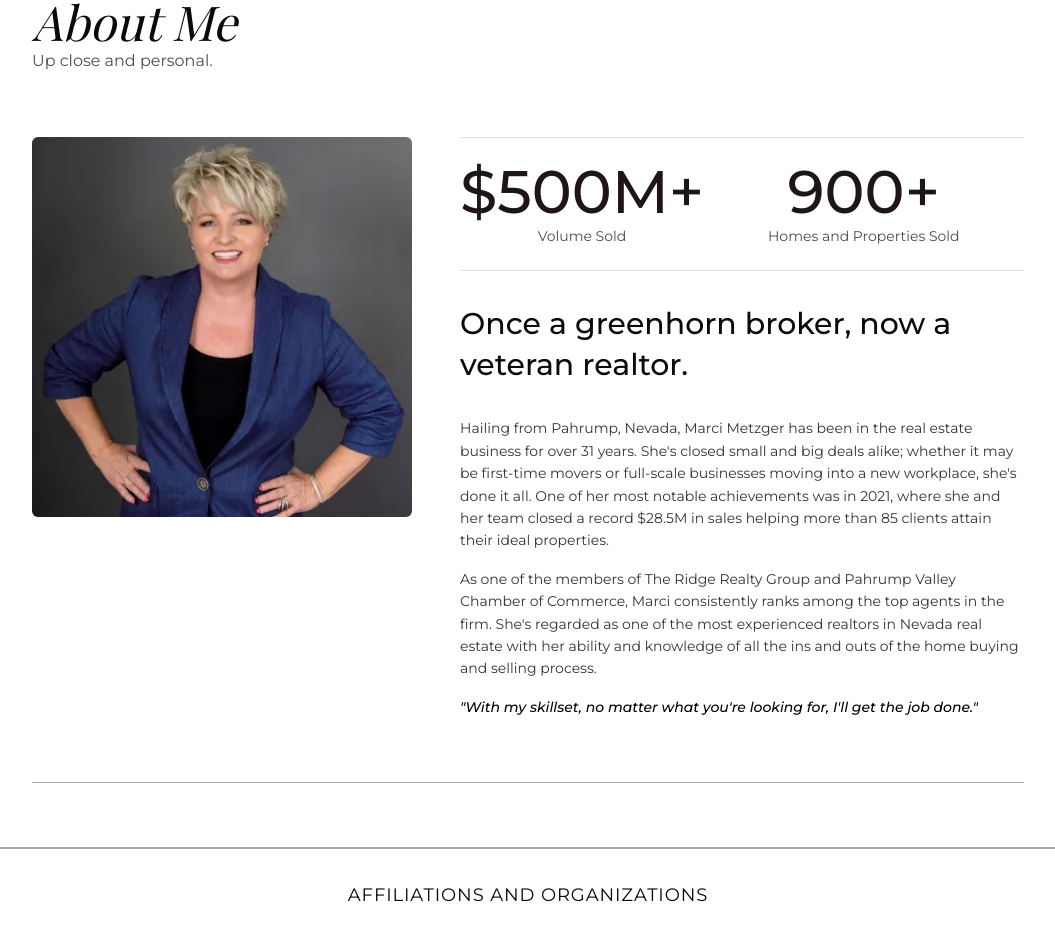
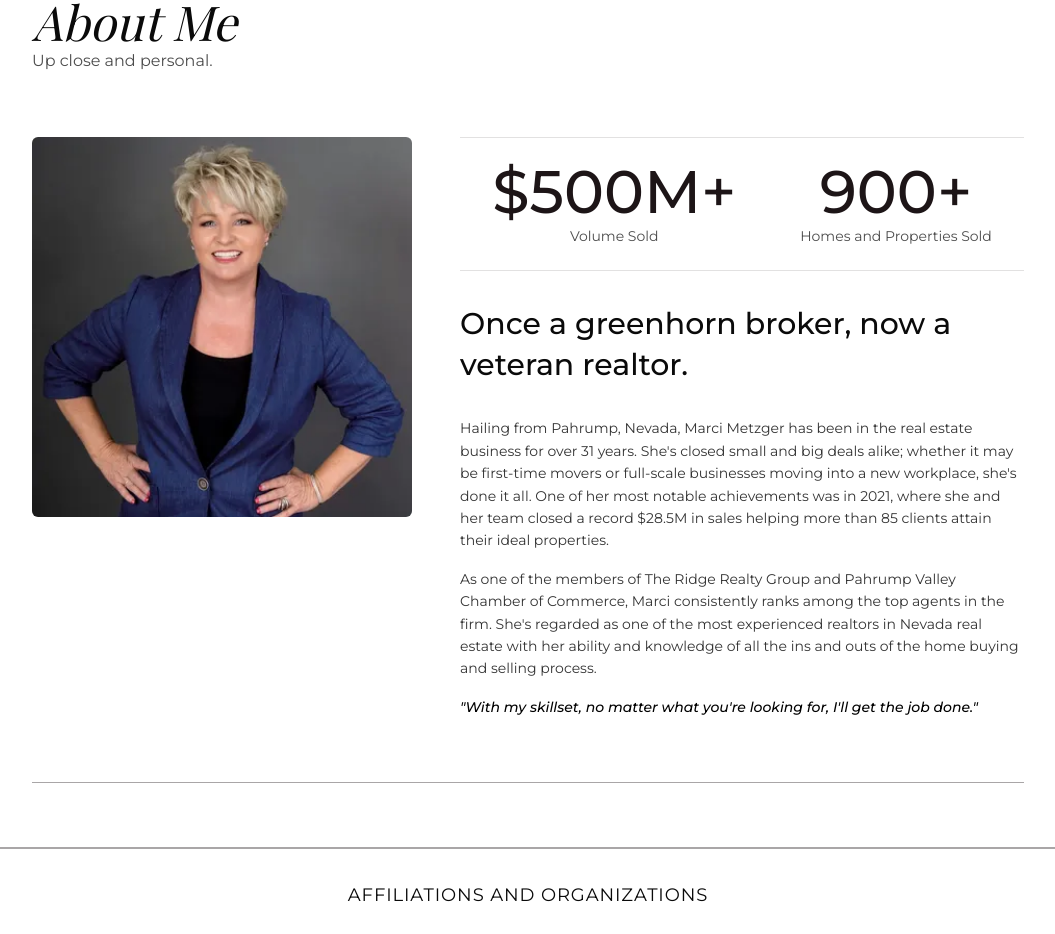
Before and after one commit to 999yohji/marcimetzger-revamp, a React (Vite) app: page / in a window 1280 px wide. Shown: the part 2560-3494 px from the top of the page, without its empty margins (112-1167 px from the left). Built offline with nearby package versions, Linux system fonts and the light colour scheme; a web font is replaced by a local one.

Commit message:
refactor: centered deal numbers in about me section

```diff
--- a/src/components/AboutMe.tsx
+++ b/src/components/AboutMe.tsx
@@ -24,7 +24,6 @@ const AboutMe = () => {
   }, { scope: container })
 
   return (
-    // Replaced px-64 with responsive padding (px-6 sm:px-12 lg:px-24 xl:px-48) and added overflow-hidden to prevent GSAP scrollbars
     <div ref={container} className="min-h-[70svh] flex flex-col gap-12 sm:gap-16 px-6 sm:px-12 lg:px-24 xl:px-36 py-12 sm:py-16 overflow-hidden">
 
       <hr className='border-[#1D151760]' />
@@ -34,10 +33,8 @@ const AboutMe = () => {
         <p className='text-sm sm:text-base text-black/70 mt-1'>Up close and personal.</p>
       </div>
 
-      {/* Main Content Layout: Stacks vertically on mobile/tablet (flex-col), side-by-side on large screens (lg:flex-row) */}
       <div className='flex flex-col lg:flex-row items-center lg:items-start gap-8 lg:gap-12'>
 
-        {/* Profile Image with fixed aspect ratio / max-width so it never overflows */}
         <img
           src={selfPhoto}
           alt="Marci's Portrait"
@@ -46,8 +43,7 @@ const AboutMe = () => {
 
         <div className='flex flex-col gap-6 sm:gap-8 flex-1'>
 
-          {/* Stats Row: Stacks vertically on tiny screens, side-by-side on sm+ */}
-          <div className='flex flex-col sm:flex-row justify-center lg:justify-start gap-8 sm:gap-16 border-y border-[#1D151720] py-6'>
+          <div className='flex flex-col sm:flex-row justify-center gap-8 sm:gap-16 border-y border-[#1D151720] py-6'>
             <div className='reveal flex-center flex-col text-center'>
               <h2 className='font-[Montserrat] text-[#1D1517] text-4xl sm:text-5xl lg:text-6xl font-medium'>$500M+</h2>
               <p className='text-center text-xs sm:text-sm text-black/70 mt-1'>Volume Sold</p>
```
